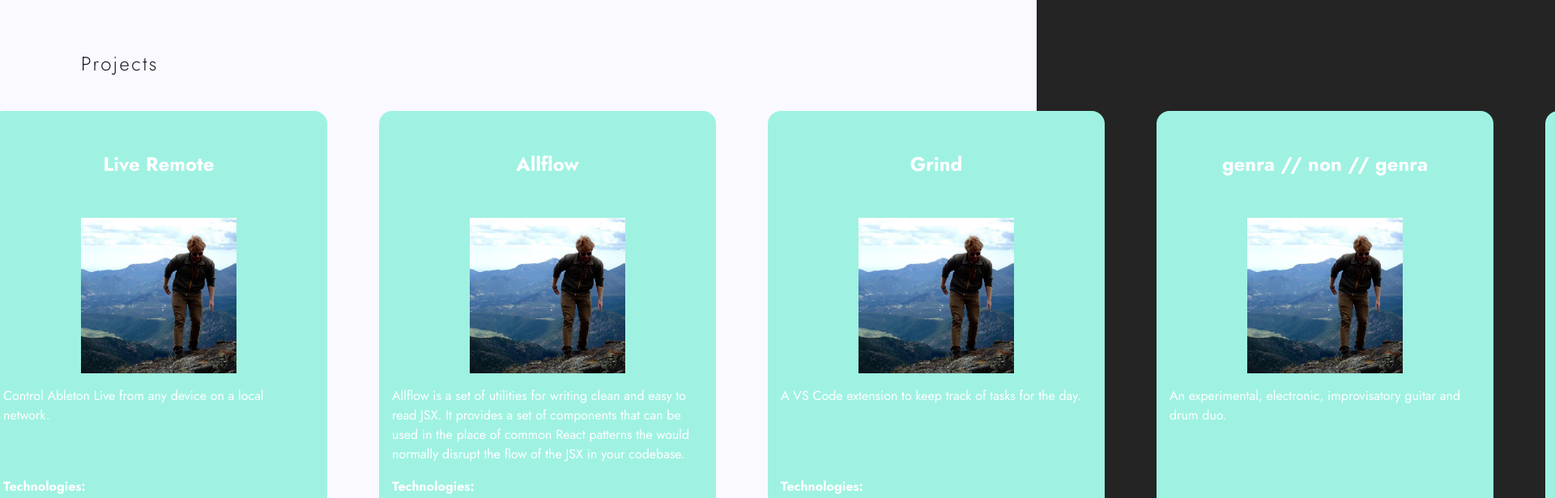
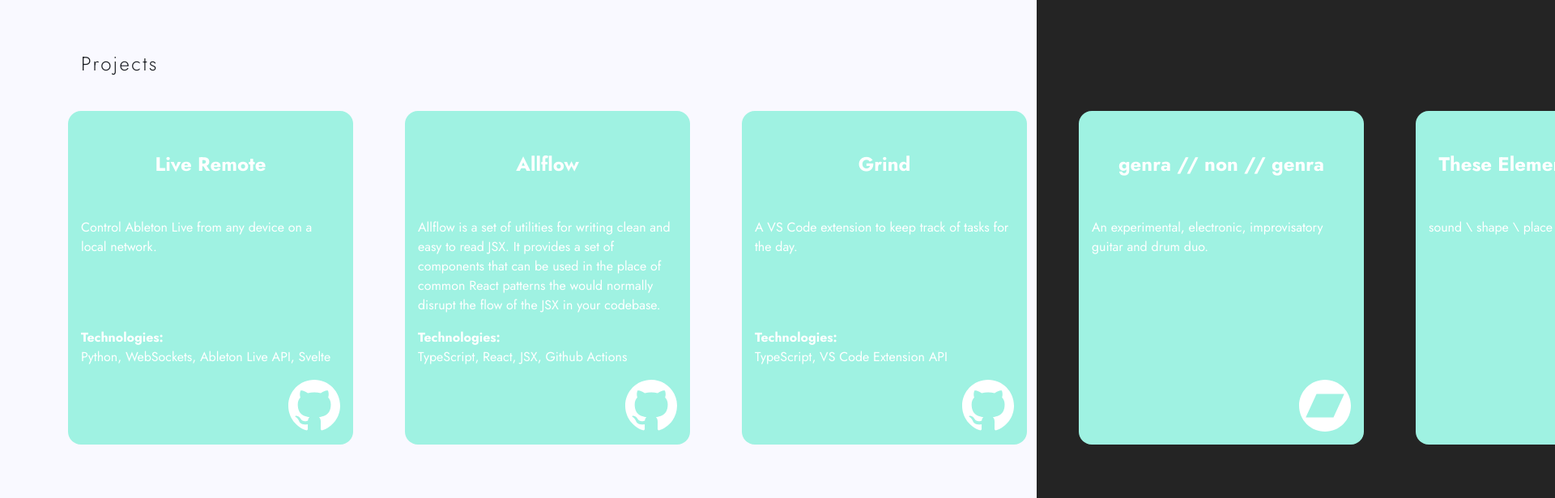
Before and after one commit to isfopo/about, a React (Vite) app: page / in a window 1280 px wide. Shown: the part 2660-3275 px from the top of the page at 81% size, 1920 px wide, since content can reach past the window. Built offline with nearby package versions, Linux system fonts and the light colour scheme.

Commit message:
💄 style(projects-section): adjust flex and remove image usage
- change flex basis from 24rem to 20rem for better layout
- comment on unused image object in Project interface
- remove image rendering from ProjectsSection component

```diff
--- a/src/components/Section/ProjectsSection/index.module.css
+++ b/src/components/Section/ProjectsSection/index.module.css
@@ -25,7 +25,7 @@
 
       @media (min-width: 768px) {
         gap: 1rem;
-        flex: 0 0 24rem;
+        flex: 0 0 20rem;
         margin: 1rem;
       }
 
--- a/src/components/Section/ProjectsSection/index.tsx
+++ b/src/components/Section/ProjectsSection/index.tsx
@@ -30,6 +30,7 @@ export interface Project {
   /**
    * An image object that contains the source URL and an aria-label for accessibility.
    * This image should represent the project visually.
+   * Currently, the image is not used in the component.
    */
   image: {
     src: string;
@@ -60,7 +61,7 @@ export const ProjectsSection = ({ projects }: ProjectsSectionProps) => {
       <h3>Projects</h3>
       <div ref={emblaRef}>
         <div className={styles["container"]}>
-          {projects.map(({ title, technologies, description, image, link }) => (
+          {projects.map(({ title, technologies, description, link }) => (
             <a
               key={title}
               className={styles["slide"]}
@@ -70,10 +71,6 @@ export const ProjectsSection = ({ projects }: ProjectsSectionProps) => {
               title={`View ${title} on ${link.platform}`}
             >
               <h4>{title}</h4>
-
-              <div className={styles["image-container"]}>
-                <img src={image.src} aria-label={image.label} />
-              </div>
 
               <p className={styles["description"]}>{description}</p>
 
```
